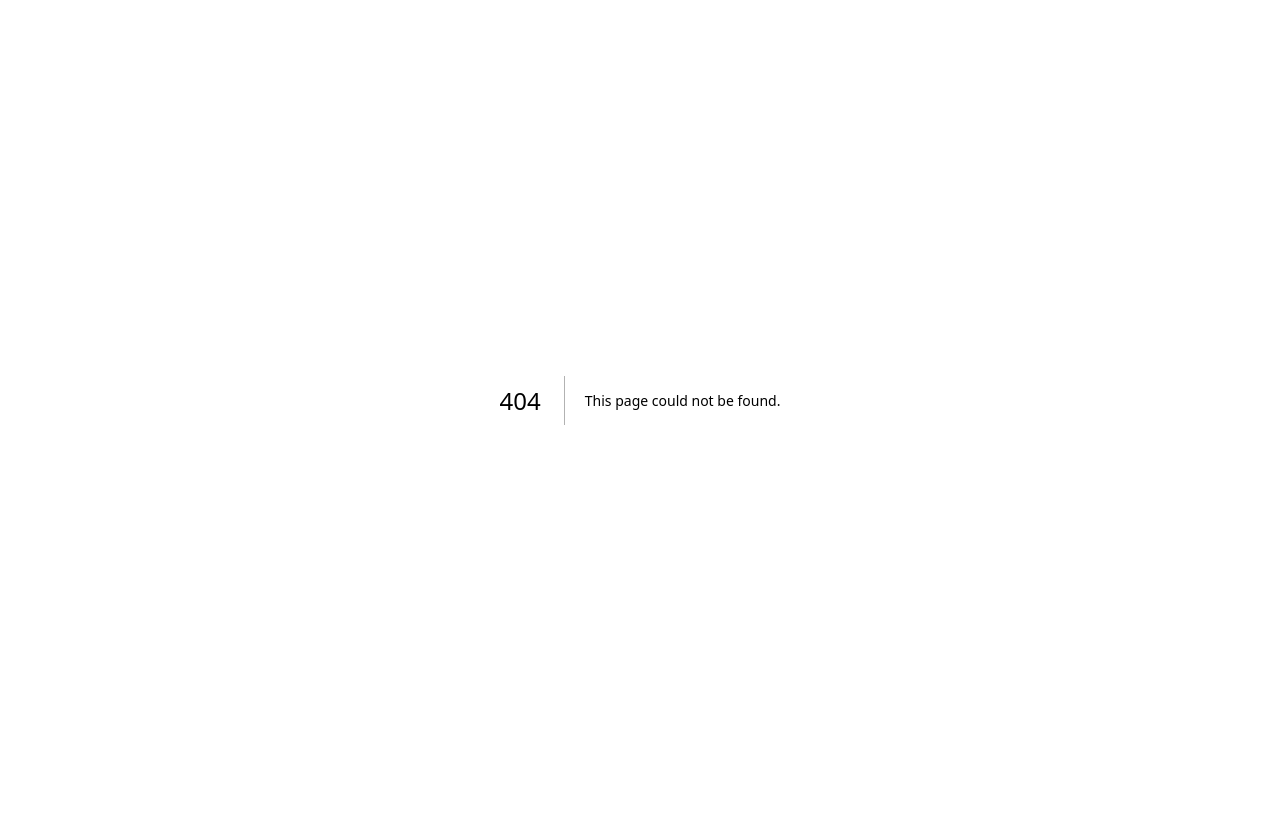
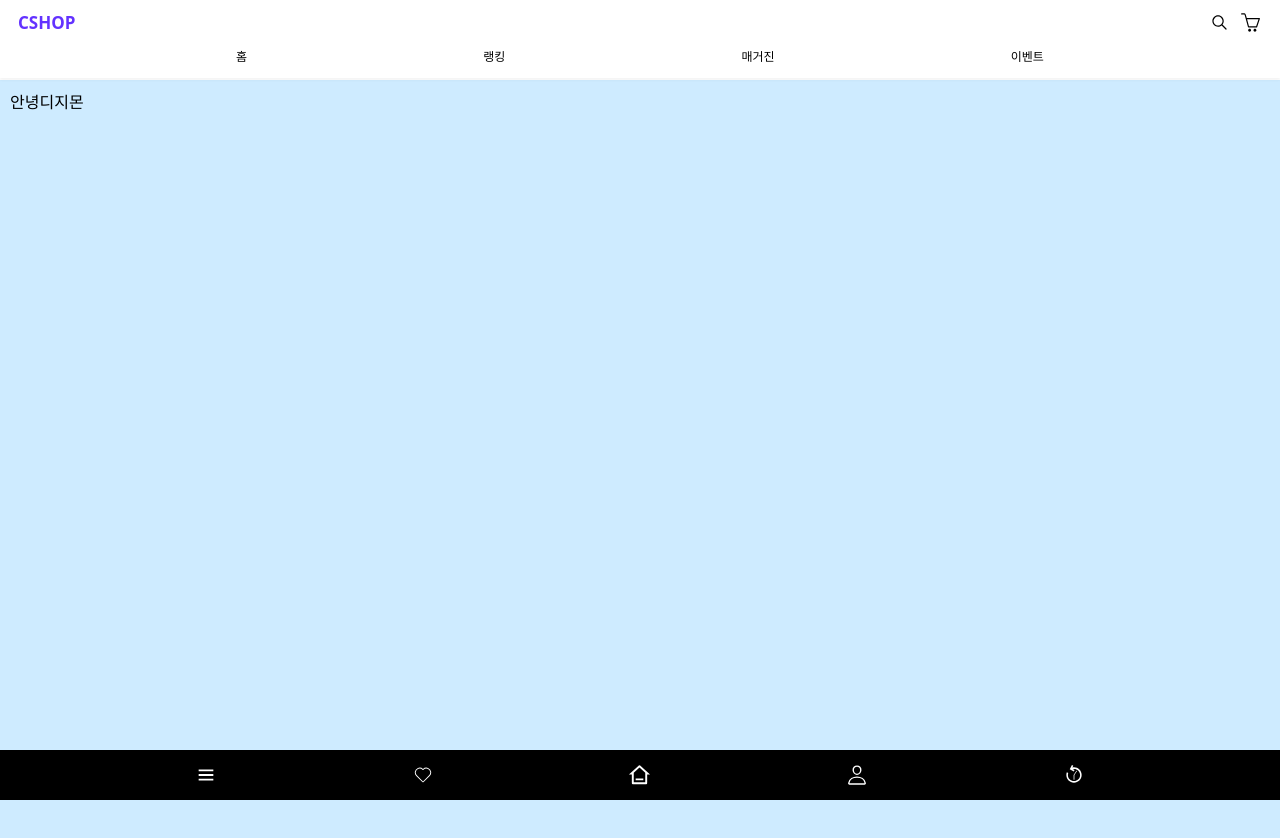
Before and after one commit to chaeyoo/c-shop, a Next.js app: page /test in a window 1280 px wide. Before the commit this address had no page. Shown: the top 838 px of the page. Before the commit the page ends 800 px from the top, so only its background shows below. Built offline with nearby package versions, Linux system fonts and the light colour scheme.

Commit message:
layout (navbar, footer)

```diff
--- /dev/null
+++ b/src/component/Layout.tsx
@@ -0,0 +1,15 @@
+import { ReactNode } from "react";
+import Navbar from "./Navbar";
+
+interface LayoutProps {
+  children: ReactNode;
+}
+
+export default function Layout({ children }: LayoutProps) {
+  return (
+    <div className="layout">
+      <Navbar />
+      {children}
+    </div>
+  );
+}
--- /dev/null
+++ b/src/component/Navbar.tsx
@@ -0,0 +1,56 @@
+import {useState} from "react";
+import Link from "next/link";
+import {IoIosSearch} from "react-icons/io";
+import {SlBasket} from "react-icons/sl";
+import {BiMenu} from "react-icons/bi";
+import {CiHeart} from "react-icons/ci";
+import {IoPersonOutline} from "react-icons/io5";
+import {GiBackwardTime} from "react-icons/gi";
+import {RiHome3Line} from "react-icons/ri";
+
+export default function Navbar() {
+    return (<>
+
+        <div className="navbar">
+            <div className="navbar__top">
+                <div className="navbar__logo">CSHOP</div>
+                <div className="navbar__icons">
+                    <IoIosSearch size="19"/>
+                    <SlBasket size="19"/>
+                </div>
+            </div>
+
+            <div className="navbar__list">
+                <Link href="/" className="navbar__list--item">
+                    홈
+                </Link>
+                <Link href="/test" className="navbar__list--item">
+                    랭킹
+                </Link>
+                <Link href="#" className="navbar__list--item">
+                    매거진
+                </Link>
+                <Link href="#" className="navbar__list--item">
+                    이벤트
+                </Link>
+            </div>
+        </div>
+        <div className="footer">
+            <Link href="#">
+                <BiMenu size={22} color={"white"}/>
+            </Link>
+            <Link href="#">
+                <CiHeart size={22} color={"white"}/>
+            </Link>
+            <Link href="/">
+                <RiHome3Line size={23} color={"white"}/>
+            </Link>
+            <Link href="#">
+                <IoPersonOutline size={22} color={"white"}/>
+            </Link>
+            <Link href="#s">
+                <GiBackwardTime size={22} color={"white"}/>
+            </Link>
+        </div>
+    </>);
+}
--- a/src/pages/_app.tsx
+++ b/src/pages/_app.tsx
@@ -1,6 +1,11 @@
 import '@/styles/globals.css'
 import type { AppProps } from 'next/app'
+import Layout from "@/component/Layout";
 
 export default function App({ Component, pageProps }: AppProps) {
-  return <Component {...pageProps} />
+  return (
+      <Layout>
+        <Component {...pageProps} />
+      </Layout>
+  );
 }
--- a/src/pages/index.tsx
+++ b/src/pages/index.tsx
@@ -1,118 +1,13 @@
 import Image from 'next/image'
 import { Inter } from 'next/font/google'
+import Layout from "@/component/Layout";
 
 const inter = Inter({ subsets: ['latin'] })
 
 export default function Home() {
   return (
-    <main
-      className={`flex min-h-screen flex-col items-center justify-between p-24 ${inter.className}`}
-    >
-      <div className="z-10 max-w-5xl w-full items-center justify-between font-mono text-sm lg:flex">
-        <p className="fixed left-0 top-0 flex w-full justify-center border-b border-gray-300 bg-gradient-to-b from-zinc-200 pb-6 pt-8 backdrop-blur-2xl dark:border-neutral-800 dark:bg-zinc-800/30 dark:from-inherit lg:static lg:w-auto  lg:rounded-xl lg:border lg:bg-gray-200 lg:p-4 lg:dark:bg-zinc-800/30">
-          Get started by editing&nbsp;
-          <code className="font-mono font-bold">src/pages/index.tsx</code>
-        </p>
-        <div className="fixed bottom-0 left-0 flex h-48 w-full items-end justify-center bg-gradient-to-t from-white via-white dark:from-black dark:via-black lg:static lg:h-auto lg:w-auto lg:bg-none">
-          <a
-            className="pointer-events-none flex place-items-center gap-2 p-8 lg:pointer-events-auto lg:p-0"
-            href="https://vercel.com?utm_source=create-next-app&utm_medium=default-template-tw&utm_campaign=create-next-app"
-            target="_blank"
-            rel="noopener noreferrer"
-          >
-            By{' '}
-            <Image
-              src="/vercel.svg"
-              alt="Vercel Logo"
-              className="dark:invert"
-              width={100}
-              height={24}
-              priority
-            />
-          </a>
-        </div>
-      </div>
-
-      <div className="relative flex place-items-center before:absolute before:h-[300px] before:w-[480px] before:-translate-x-1/2 before:rounded-full before:bg-gradient-radial before:from-white before:to-transparent before:blur-2xl before:content-[''] after:absolute after:-z-20 after:h-[180px] after:w-[240px] after:translate-x-1/3 after:bg-gradient-conic after:from-sky-200 after:via-blue-200 after:blur-2xl after:content-[''] before:dark:bg-gradient-to-br before:dark:from-transparent before:dark:to-blue-700/10 after:dark:from-sky-900 after:dark:via-[#0141ff]/40 before:lg:h-[360px]">
-        <Image
-          className="relative dark:drop-shadow-[0_0_0.3rem_#ffffff70] dark:invert"
-          src="/next.svg"
-          alt="Next.js Logo"
-          width={180}
-          height={37}
-          priority
-        />
-      </div>
-
-      <div className="mb-32 grid text-center lg:max-w-5xl lg:w-full lg:mb-0 lg:grid-cols-4 lg:text-left">
-        <a
-          href="https://nextjs.org/docs?utm_source=create-next-app&utm_medium=default-template-tw&utm_campaign=create-next-app"
-          className="group rounded-lg border border-transparent px-5 py-4 transition-colors hover:border-gray-300 hover:bg-gray-100 hover:dark:border-neutral-700 hover:dark:bg-neutral-800/30"
-          target="_blank"
-          rel="noopener noreferrer"
-        >
-          <h2 className={`mb-3 text-2xl font-semibold`}>
-            Docs{' '}
-            <span className="inline-block transition-transform group-hover:translate-x-1 motion-reduce:transform-none">
-              -&gt;
-            </span>
-          </h2>
-          <p className={`m-0 max-w-[30ch] text-sm opacity-50`}>
-            Find in-depth information about Next.js features and API.
-          </p>
-        </a>
-
-        <a
-          href="https://nextjs.org/learn?utm_source=create-next-app&utm_medium=default-template-tw&utm_campaign=create-next-app"
-          className="group rounded-lg border border-transparent px-5 py-4 transition-colors hover:border-gray-300 hover:bg-gray-100 hover:dark:border-neutral-700 hover:dark:bg-neutral-800/30"
-          target="_blank"
-          rel="noopener noreferrer"
-        >
-          <h2 className={`mb-3 text-2xl font-semibold`}>
-            Learn{' '}
-            <span className="inline-block transition-transform group-hover:translate-x-1 motion-reduce:transform-none">
-              -&gt;
-            </span>
-          </h2>
-          <p className={`m-0 max-w-[30ch] text-sm opacity-50`}>
-            Learn about Next.js in an interactive course with&nbsp;quizzes!
-          </p>
-        </a>
-
-        <a
-          href="https://vercel.com/templates?framework=next.js&utm_source=create-next-app&utm_medium=default-template-tw&utm_campaign=create-next-app"
-          className="group rounded-lg border border-transparent px-5 py-4 transition-colors hover:border-gray-300 hover:bg-gray-100 hover:dark:border-neutral-700 hover:dark:bg-neutral-800/30"
-          target="_blank"
-          rel="noopener noreferrer"
-        >
-          <h2 className={`mb-3 text-2xl font-semibold`}>
-            Templates{' '}
-            <span className="inline-block transition-transform group-hover:translate-x-1 motion-reduce:transform-none">
-              -&gt;
-            </span>
-          </h2>
-          <p className={`m-0 max-w-[30ch] text-sm opacity-50`}>
-            Discover and deploy boilerplate example Next.js&nbsp;projects.
-          </p>
-        </a>
-
-        <a
-          href="https://vercel.com/new?utm_source=create-next-app&utm_medium=default-template-tw&utm_campaign=create-next-app"
-          className="group rounded-lg border border-transparent px-5 py-4 transition-colors hover:border-gray-300 hover:bg-gray-100 hover:dark:border-neutral-700 hover:dark:bg-neutral-800/30"
-          target="_blank"
-          rel="noopener noreferrer"
-        >
-          <h2 className={`mb-3 text-2xl font-semibold`}>
-            Deploy{' '}
-            <span className="inline-block transition-transform group-hover:translate-x-1 motion-reduce:transform-none">
-              -&gt;
-            </span>
-          </h2>
-          <p className={`m-0 max-w-[30ch] text-sm opacity-50`}>
-            Instantly deploy your Next.js site to a shareable URL with Vercel.
-          </p>
-        </a>
-      </div>
-    </main>
+          <div style={{backgroundColor: "#ceebff", height: '2000px', padding:'10px'}}>
+              홈이에여
+          </div>
   )
 }
--- /dev/null
+++ b/src/pages/test/index.tsx
@@ -0,0 +1,12 @@
+import Layout from "@/component/Layout";
+
+export default function Test() {
+    return(
+        <>
+
+            <div style={{backgroundColor: "#ceebff", height: '2000px', padding:'10px'}}>
+                안녕디지몬
+            </div>
+        </>
+    )
+}
--- a/src/styles/globals.css
+++ b/src/styles/globals.css
@@ -1,27 +1,105 @@
 @tailwind base;
 @tailwind components;
 @tailwind utilities;
-
-:root {
-  --foreground-rgb: 0, 0, 0;
-  --background-start-rgb: 214, 219, 220;
-  --background-end-rgb: 255, 255, 255;
+.navbar {
+  position: fixed;
+  width: 100%;
+  top: 0;
+  height: 80px;
+  background: white;
+}
+.navbar__top {
+  margin-top: 10px;
+  display: flex;
+  justify-content: space-between;
+  align-items: center;
 }
 
-@media (prefers-color-scheme: dark) {
-  :root {
-    --foreground-rgb: 255, 255, 255;
-    --background-start-rgb: 0, 0, 0;
-    --background-end-rgb: 0, 0, 0;
-  }
+.navbar__logo {
+  color: #6332ff;
+  font-size: 17px;
+  font-weight: 600;
+  cursor: pointer;
+  padding: 0px 18px;
 }
 
-body {
-  color: rgb(var(--foreground-rgb));
-  background: linear-gradient(
-      to bottom,
-      transparent,
-      rgb(var(--background-end-rgb))
-    )
-    rgb(var(--background-start-rgb));
+.navbar__icons {
+  margin-right: 20px;
+  display: flex;
+  justify-content: space-between;
+  align-items: center;
+  width: 50px;
 }
+
+.navbar__icons--icon {
+  font-size: 10px;
+}
+
+.navbar__list {
+  display: flex;
+  justify-content: space-evenly;
+  align-items: center;
+  height: 42px;
+  box-shadow: 0 2px 3px 0 rgb(0 0 0 / 0.05);
+}
+
+
+.navbar__list--item {
+  font-size: 12px;
+  cursor: pointer;
+}
+
+.navbar__list--item:hover {
+  color: darkgray;
+}
+
+.footer {
+  display: flex;
+  justify-content: space-evenly;
+  align-items: center;
+  position: fixed;
+  width: 100%;
+  bottom: 0;
+  height: 50px;
+  background: black;
+}
+
+.layout {
+  padding-top: 80px;
+}
+
+/*@media only screen and (max-width: 600px) {*/
+/*  .navbar--mobile {*/
+/*    position: fixed;*/
+/*    width: 100%;*/
+/*    top: 52px;*/
+/*    background: darkblue;*/
+/*    color: white;*/
+/*    height: 100vh;*/
+/*  }*/
+
+/*  .navbar__list {*/
+/*    display: none;*/
+/*  }*/
+
+/*  .navbar__button {*/
+/*    display: block;*/
+/*    padding: 0px 18px;*/
+/*  }*/
+
+/*  .navbar__list--item--mobile {*/
+/*    cursor: pointer;*/
+/*  }*/
+
+/*  .navbar__list--item--mobile:hover {*/
+/*    color: darkgray;*/
+/*  }*/
+
+/*  .navbar__list--mobile {*/
+/*    display: flex;*/
+/*    flex-direction: column;*/
+/*    gap: 16px;*/
+/*    align-items: start;*/
+/*    padding: 24px 18px;*/
+/*  }*/
+/*}*/
```
Also changed, not shown: package.json (+5 -4 lines).
